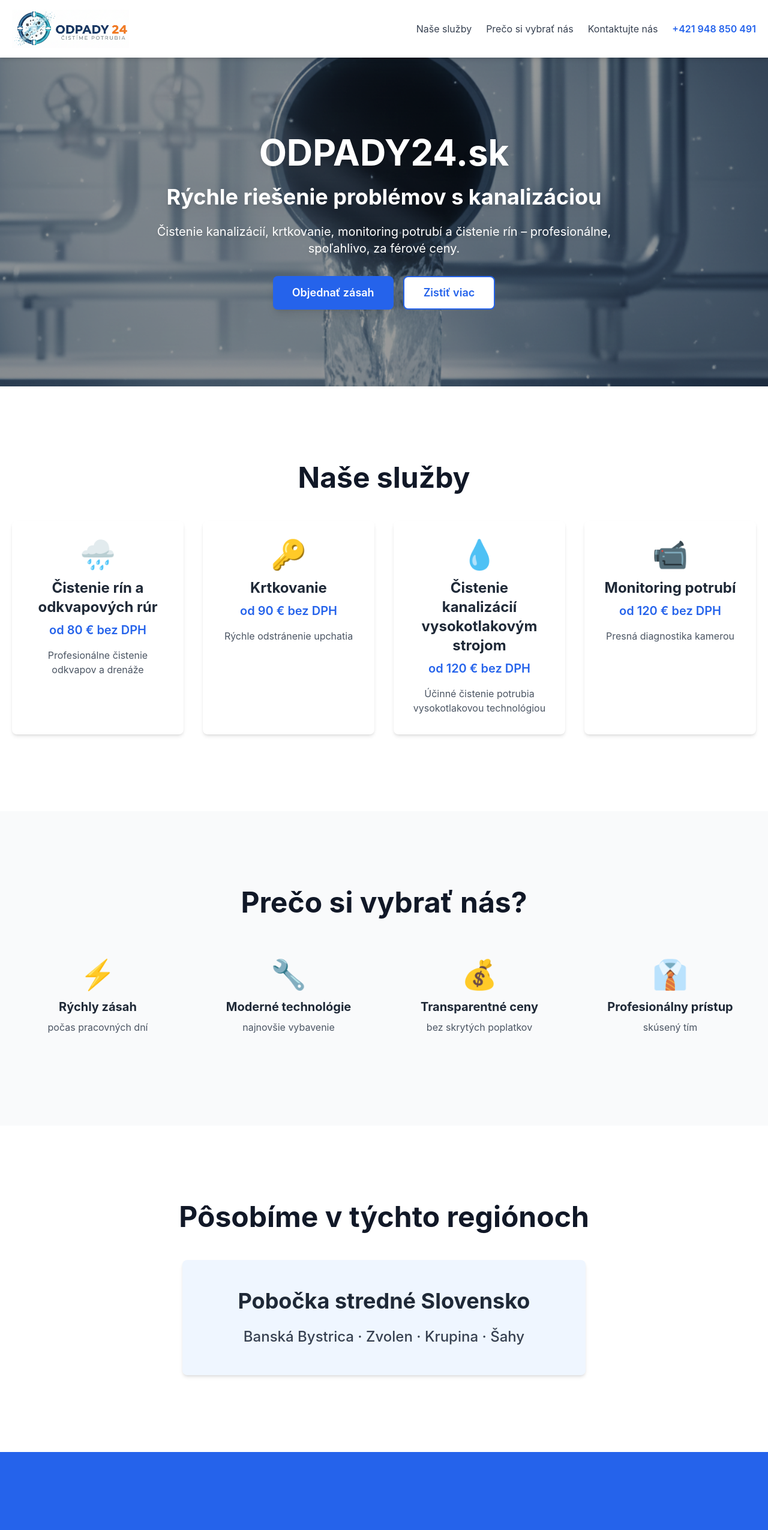
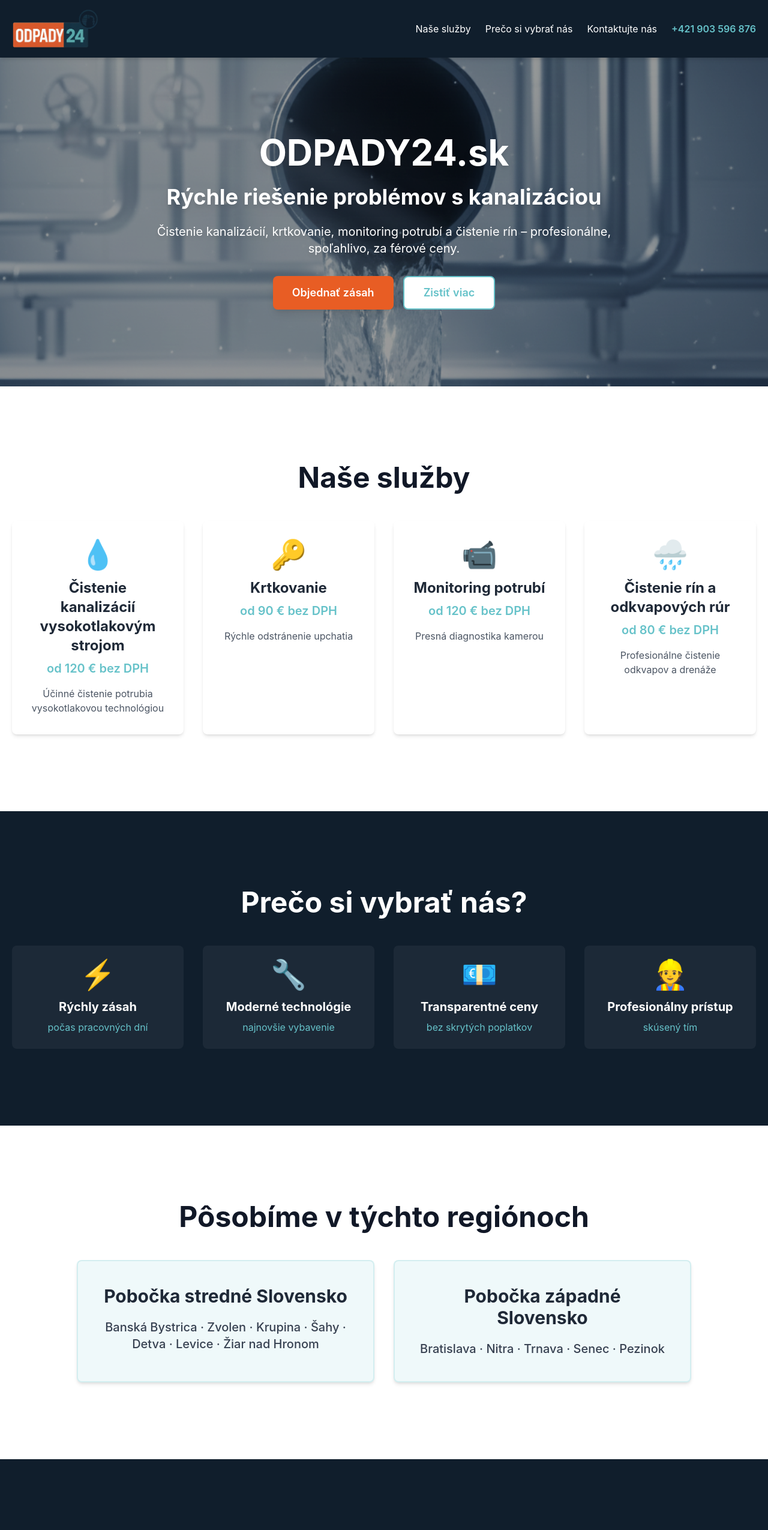
Before and after one commit to kubmir/landing-page-odpady, a Next.js app: page / in a window 1280 px wide. Shown: the top 2550 px of the page at 60% size. Built offline with nearby package versions, Linux system fonts and the light colour scheme.

Commit message:
feat: new color pallette + logo

```diff
--- a/app/page.tsx
+++ b/app/page.tsx
@@ -11,14 +11,14 @@
     '@context': 'https://schema.org',
     '@type': 'LocalBusiness',
     name: 'ODPADY24.sk',
-    description: 'Profesionálne čistenie kanalizácií, krtkovanie, monitoring potrubí a čistenie rín. Rýchly zásah, moderné technológie, transparentné ceny.',
+    description: 'Profesionálne čistenie kanalizácií, krtkovanie, monitoring potrubí a čistenie rín. Pôsobíme v strednom a západnom Slovensku. Rýchly zásah, moderné technológie, transparentné ceny.',
     url: 'https://odpady24.sk',
-    telephone: '+421948850491',
+    telephone: '+421903596876',
     priceRange: '€€',
     address: {
       '@type': 'PostalAddress',
-      addressRegion: 'Stredné Slovensko',
-      addressLocality: 'Banská Bystrica, Zvolen, Krupina, Šahy',
+      addressRegion: 'Slovensko',
+      addressLocality: 'Banská Bystrica, Bratislava, Nitra, Trnava, Zvolen, Krupina, Šahy, Detva, Levice, Žiar nad Hronom, Senec, Pezinok',
       addressCountry: 'SK'
     },
     areaServed: [
@@ -37,6 +37,38 @@
       {
         '@type': 'City',
         name: 'Šahy'
+      },
+      {
+        '@type': 'City',
+        name: 'Detva'
+      },
+      {
+        '@type': 'City',
+        name: 'Levice'
+      },
+      {
+        '@type': 'City',
+        name: 'Žiar nad Hronom'
+      },
+      {
+        '@type': 'City',
+        name: 'Bratislava'
+      },
+      {
+        '@type': 'City',
+        name: 'Nitra'
+      },
+      {
+        '@type': 'City',
+        name: 'Trnava'
+      },
+      {
+        '@type': 'City',
+        name: 'Senec'
+      },
+      {
+        '@type': 'City',
+        name: 'Pezinok'
       }
     ],
     hasOfferCatalog: {
--- a/components/Benefits.tsx
+++ b/components/Benefits.tsx
@@ -13,27 +13,27 @@
       description: 'najnovšie vybavenie'
     },
     {
-      icon: '💰',
+      icon: '💶',
       title: 'Transparentné ceny',
       description: 'bez skrytých poplatkov'
     },
     {
-      icon: '👔',
+      icon: '👷',
       title: 'Profesionálny prístup',
       description: 'skúsený tím'
     }
   ]
 
   return (
-    <section id="vyhody" className="section bg-gray-50">
+    <section id="vyhody" className="section bg-brand-dark-blue text-white">
       <div className="container">
-        <h2 className="section-title">Prečo si vybrať nás?</h2>
+        <h2 className="section-title text-white">Prečo si vybrať nás?</h2>
         <div className="grid grid-cols-1 sm:grid-cols-2 lg:grid-cols-4 gap-6 sm:gap-8">
           {benefits.map((benefit, index) => (
-            <div key={index} className="text-center p-4 sm:p-6">
+            <div key={index} className="text-center p-4 sm:p-6 bg-white/5 rounded-lg hover:bg-white/10 transition-colors">
               <div className="text-4xl sm:text-5xl mb-3 sm:mb-4">{benefit.icon}</div>
-              <h3 className="text-lg sm:text-xl font-bold mb-2 text-gray-800">{benefit.title}</h3>
-              <p className="text-sm sm:text-base text-gray-600">{benefit.description}</p>
+              <h3 className="text-lg sm:text-xl font-bold mb-2 text-white">{benefit.title}</h3>
+              <p className="text-sm sm:text-base text-brand-light-blue">{benefit.description}</p>
             </div>
           ))}
         </div>
--- a/components/Button.tsx
+++ b/components/Button.tsx
@@ -19,8 +19,8 @@
 }: ButtonProps) {
   const baseStyles = 'inline-block px-6 py-3 md:px-8 md:py-3 rounded-lg font-semibold text-base md:text-lg transition-all duration-200 cursor-pointer text-center min-h-[48px] flex items-center justify-center'
   const variants = {
-    primary: 'bg-blue-600 text-white hover:bg-blue-700 active:bg-blue-800 shadow-lg hover:shadow-xl',
-    secondary: 'bg-white text-blue-600 border-2 border-blue-600 hover:bg-blue-50 active:bg-blue-100'
+    primary: 'bg-brand-orange text-white hover:bg-[#D04A1A] active:bg-[#B83E16] shadow-lg hover:shadow-xl',
+    secondary: 'bg-white text-brand-light-blue border-2 border-brand-light-blue hover:bg-brand-light-blue/10 active:bg-brand-light-blue/20'
   }
   const disabledStyles = disabled ? 'opacity-50 cursor-not-allowed pointer-events-none' : ''
 
--- a/components/Header.tsx
+++ b/components/Header.tsx
@@ -6,7 +6,7 @@
   const [isMenuOpen, setIsMenuOpen] = useState(false)
 
   return (
-    <header className="bg-white shadow-md sticky top-0 z-50">
+    <header className="bg-brand-dark-blue shadow-md sticky top-0 z-50">
       <div className="container">
         <nav className="flex justify-between items-center py-3 md:py-4">
           <div className="flex items-center">
@@ -19,26 +19,26 @@
             />
           </div>
           <div className="hidden md:flex gap-4 lg:gap-6 items-center">
-            <a href="#sluzby" className="text-sm lg:text-base text-gray-700 hover:text-blue-600 transition-colors">
+            <a href="#sluzby" className="text-sm lg:text-base text-white hover:text-brand-light-blue transition-colors">
               Naše služby
             </a>
-            <a href="#vyhody" className="text-sm lg:text-base text-gray-700 hover:text-blue-600 transition-colors">
+            <a href="#vyhody" className="text-sm lg:text-base text-white hover:text-brand-light-blue transition-colors">
               Prečo si vybrať nás
             </a>
-            <a href="#kontakt" className="text-sm lg:text-base text-gray-700 hover:text-blue-600 transition-colors">
+            <a href="#kontakt" className="text-sm lg:text-base text-white hover:text-brand-light-blue transition-colors">
               Kontaktujte nás
             </a>
-            <a href="tel:0948850491" className="text-sm lg:text-base text-blue-600 font-semibold hover:text-blue-700 whitespace-nowrap">
-              +421 948 850 491
+            <a href="tel:0903596876" className="text-sm lg:text-base text-brand-light-blue font-semibold hover:text-white whitespace-nowrap">
+              +421 903 596 876
             </a>
           </div>
           <div className="md:hidden flex items-center gap-3">
-            <a href="tel:0948850491" className="text-base text-blue-600 font-semibold hover:text-blue-700 whitespace-nowrap">
-              0948 850 491
+            <a href="tel:0903596876" className="text-base text-brand-light-blue font-semibold hover:text-white whitespace-nowrap">
+              0903 596 876
             </a>
             <button
               onClick={() => setIsMenuOpen(!isMenuOpen)}
-              className="p-2 text-gray-700 focus:outline-none focus:ring-2 focus:ring-blue-600 rounded"
+              className="p-2 text-white focus:outline-none focus:ring-2 focus:ring-brand-light-blue rounded"
               aria-label="Menu"
             >
               <svg className="w-6 h-6" fill="none" stroke="currentColor" viewBox="0 0 24 24">
@@ -52,25 +52,25 @@
           </div>
         </nav>
         {isMenuOpen && (
-          <div className="md:hidden border-t border-gray-200 py-4">
+          <div className="md:hidden border-t border-brand-light-blue/20 py-4">
             <div className="flex flex-col gap-4">
               <a
                 href="#sluzby"
-                className="text-base text-gray-700 hover:text-blue-600 transition-colors py-2"
+                className="text-base text-white hover:text-brand-light-blue transition-colors py-2"
                 onClick={() => setIsMenuOpen(false)}
               >
                 Naše služby
               </a>
               <a
                 href="#vyhody"
-                className="text-base text-gray-700 hover:text-blue-600 transition-colors py-2"
+                className="text-base text-white hover:text-brand-light-blue transition-colors py-2"
                 onClick={() => setIsMenuOpen(false)}
               >
                 Prečo si vybrať nás
               </a>
               <a
                 href="#kontakt"
-                className="text-base text-gray-700 hover:text-blue-600 transition-colors py-2"
+                className="text-base text-white hover:text-brand-light-blue transition-colors py-2"
                 onClick={() => setIsMenuOpen(false)}
               >
                 Kontaktujte nás
--- a/components/Hero.tsx
+++ b/components/Hero.tsx
@@ -8,7 +8,6 @@
       style={{
         backgroundImage: 'url(/hero_background.png)'
       }}
-      aria-label="Hlavná sekcia - ODPADY24.sk"
     >
       <div className="absolute inset-0 bg-black/40"></div>
       <div className="container relative z-10">
--- a/components/Regions.tsx
+++ b/components/Regions.tsx
@@ -1,20 +1,35 @@
 import React from 'react'
 
 export default function Regions() {
-  const region = {
-    title: 'Pobočka stredné Slovensko',
-    areas: 'Banská Bystrica · Zvolen · Krupina · Šahy'
-  }
+  const regions = [
+    {
+      title: 'Pobočka stredné Slovensko',
+      areas: 'Banská Bystrica · Zvolen · Krupina · Šahy · Detva · Levice · Žiar nad Hronom'
+    },
+    {
+      title: 'Pobočka západné Slovensko',
+      areas: 'Bratislava · Nitra · Trnava · Senec · Pezinok'
+    }
+  ]
 
   return (
     <section className="section bg-white">
       <div className="container">
         <h2 className="section-title">Pôsobíme v týchto regiónoch</h2>
-        <div className="flex justify-center">
-          <div className="bg-blue-50 p-8 sm:p-10 md:p-12 rounded-lg text-center max-w-2xl w-full shadow-md">
-            <h3 className="text-2xl sm:text-3xl md:text-4xl font-bold mb-4 sm:mb-6 text-gray-800">{region.title}</h3>
-            <p className="text-lg sm:text-xl md:text-2xl text-gray-700 font-medium">{region.areas}</p>
-          </div>
+        <div className="grid grid-cols-1 md:grid-cols-2 gap-6 sm:gap-8 max-w-5xl mx-auto">
+          {regions.map((region, index) => (
+            <div
+              key={index}
+              className="bg-brand-light-blue/10 p-6 sm:p-8 md:p-10 rounded-lg text-center shadow-md hover:shadow-lg transition-shadow border-2 border-brand-light-blue/20"
+            >
+              <h3 className="text-xl sm:text-2xl md:text-3xl font-bold mb-3 sm:mb-4 md:mb-5 text-gray-800">
+                {region.title}
+              </h3>
+              <p className="text-base sm:text-lg md:text-xl text-gray-700 font-medium leading-relaxed">
+                {region.areas}
+              </p>
+            </div>
+          ))}
         </div>
       </div>
     </section>
--- a/components/ServiceCard.tsx
+++ b/components/ServiceCard.tsx
@@ -10,11 +10,11 @@
 export default function ServiceCard({ icon, title, price, description }: ServiceCardProps) {
   return (
     <div className="bg-white p-6 sm:p-8 rounded-lg shadow-md hover:shadow-xl transition-shadow duration-200 text-center h-full flex flex-col">
-      <div className="mb-3 sm:mb-4 flex justify-center text-4xl sm:text-5xl text-blue-600">
+      <div className="mb-3 sm:mb-4 flex justify-center text-4xl sm:text-5xl text-brand-light-blue">
         {icon}
       </div>
       <h3 className="text-lg sm:text-xl md:text-2xl font-bold mb-2 text-gray-800 leading-tight">{title}</h3>
-      <p className="text-base sm:text-lg md:text-xl font-semibold text-blue-600 mb-3 sm:mb-4">{price}</p>
+      <p className="text-base sm:text-lg md:text-xl font-semibold text-brand-light-blue mb-3 sm:mb-4">{price}</p>
       <p className="text-sm sm:text-base text-gray-600 leading-relaxed flex-grow">{description}</p>
     </div>
   )
--- a/components/Services.tsx
+++ b/components/Services.tsx
@@ -1,33 +1,33 @@
-import React from 'react'
-import ServiceCard from './ServiceCard'
+import React from "react";
+import ServiceCard from "./ServiceCard";
 
 export default function Services() {
   const services = [
     {
-      icon: '🌧️',
-      title: 'Čistenie rín a odkvapových rúr',
-      price: 'od 80 € bez DPH',
-      description: 'Profesionálne čistenie odkvapov a drenáže'
+      icon: "💧",
+      title: "Čistenie kanalizácií vysokotlakovým strojom",
+      price: "od 120 € bez DPH",
+      description: "Účinné čistenie potrubia vysokotlakovou technológiou",
     },
     {
-      icon: '🔑',
-      title: 'Krtkovanie',
-      price: 'od 90 € bez DPH',
-      description: 'Rýchle odstránenie upchatia'
+      icon: "🔑",
+      title: "Krtkovanie",
+      price: "od 90 € bez DPH",
+      description: "Rýchle odstránenie upchatia",
     },
     {
-      icon: '💧',
-      title: 'Čistenie kanalizácií vysokotlakovým strojom',
-      price: 'od 120 € bez DPH',
-      description: 'Účinné čistenie potrubia vysokotlakovou technológiou'
+      icon: "📹",
+      title: "Monitoring potrubí",
+      price: "od 120 € bez DPH",
+      description: "Presná diagnostika kamerou",
     },
     {
-      icon: '📹',
-      title: 'Monitoring potrubí',
-      price: 'od 120 € bez DPH',
-      description: 'Presná diagnostika kamerou'
-    }
-  ]
+      icon: "🌧️",
+      title: "Čistenie rín a odkvapových rúr",
+      price: "od 80 € bez DPH",
+      description: "Profesionálne čistenie odkvapov a drenáže",
+    },
+  ];
 
   return (
     <section id="sluzby" className="section bg-white">
@@ -46,5 +46,5 @@
         </div>
       </div>
     </section>
-  )
+  );
 }
--- a/tailwind.config.js
+++ b/tailwind.config.js
@@ -6,7 +6,13 @@
     './app/**/*.{js,ts,jsx,tsx,mdx}',
   ],
   theme: {
-    extend: {},
+    extend: {
+      colors: {
+        'brand-orange': '#E85D24',
+        'brand-dark-blue': '#101E2C',
+        'brand-light-blue': '#66C2C9',
+      },
+    },
   },
   plugins: [],
 }
```
Also changed, not shown: app/layout.tsx (+6 -6 lines), components/Contact.tsx (+8 -8 lines), components/Footer.tsx (+6 -7 lines), public/logo.png, public/logo_old.png (added).
